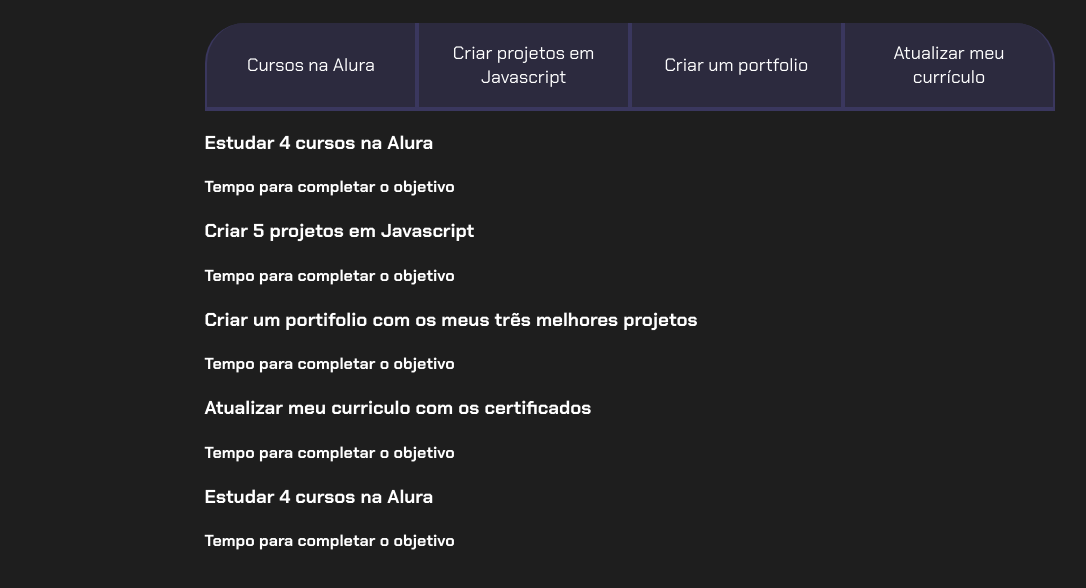
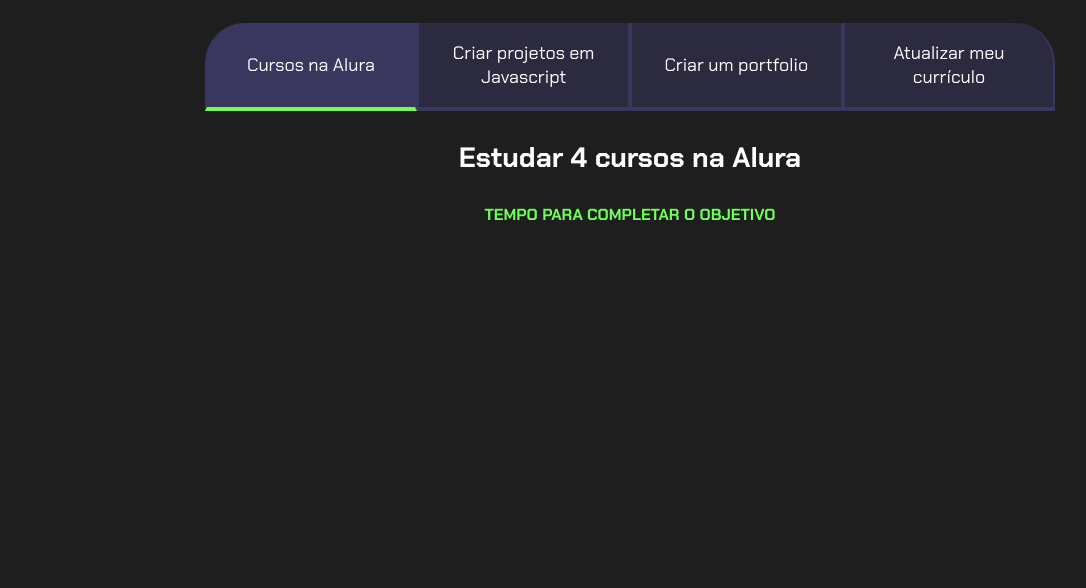
Before and after one commit to lolicalinda/Projeto-de-Vida, a plain HTML site: page index.html in a window 1280 px wide. Shown: the part 80-668 px from the top of the page, without its empty margins (10-1096 px from the left). Drawn offline with Linux system fonts and the light colour scheme.

Commit message:
Add files via upload

```diff
--- a/index.html
+++ b/index.html
@@ -19,7 +19,7 @@
             <button class="botao">Atualizar meu currículo</button>
         </div>
         <div class="abas textos">
-            <div class="aba-conteudo">
+            <div class="aba-conteudo-ativo">
                 <h3 class="aba-conteudo-titulo-principal">
                 Estudar 4 cursos na Alura
                 </h3>
--- a/main.js
+++ b/main.js
@@ -1,13 +1,15 @@
 const botoes = document.querySelectorAll(".botao")
+const textos = document.querySelectorAll(".aba-conteudo")
 
-for(let i=0; i <botoes.length; i++){
+for(let i=0; i <botoes.length; i++) {
     botoes[i].onclick = function() {
 
         for(let j=0; j < botoes.length; j++){
             botoes[j].classList.remove("ativo");
+            botoes[j].classList.remove("ativo")
         }
 
         botoes[i].classList.add("ativo");
+        textos[i].classList.add("ativo")
     }
-    console.log();
 }
--- a/style.css
+++ b/style.css
@@ -59,18 +59,42 @@ body {
 .botoes {
     display: block;
 }
-@media screen and (min-width:768px){
-  .botoes{
-    display: flex;
+
+.botao.ativo {
+    background-color: var(--botao-ativo);
+    border-bottom: 4px solid var(--verde);
 }
-.botao:first-child{
-    border-radius: 40px 0 0 0;
-}
-.botao:last-child{
-    border-radius: 0 40px 0 0;
-}
-}
+
 .abas-textos{
     background-color: var(--texto-fundo);
+    padding: 40px;
+    border-radius: 0 0 40px 40px;
+}
 
+.aba-conteudo-ativo {
+    display: block;
 }
+.aba-conteudo {
+    display: none;
+}
+.aba-conteudo-titulo-principal {
+    font-size: 28px;
+    text-align: center;
+}
+.aba-conteudo-titulo-secundario {
+    text-align: center;
+    color: var(--verde);
+    text-transform: uppercase;
+}
+
+@media screen and (min-width: 768px) {
+    .botoes{
+    display: flex;
+    }
+    .botao:first-child {
+    border-radius: 40px 0 0 0;
+    }
+    .botao:last-child{
+    border-radius: 0 40px 0 0;
+    }
+}
```
